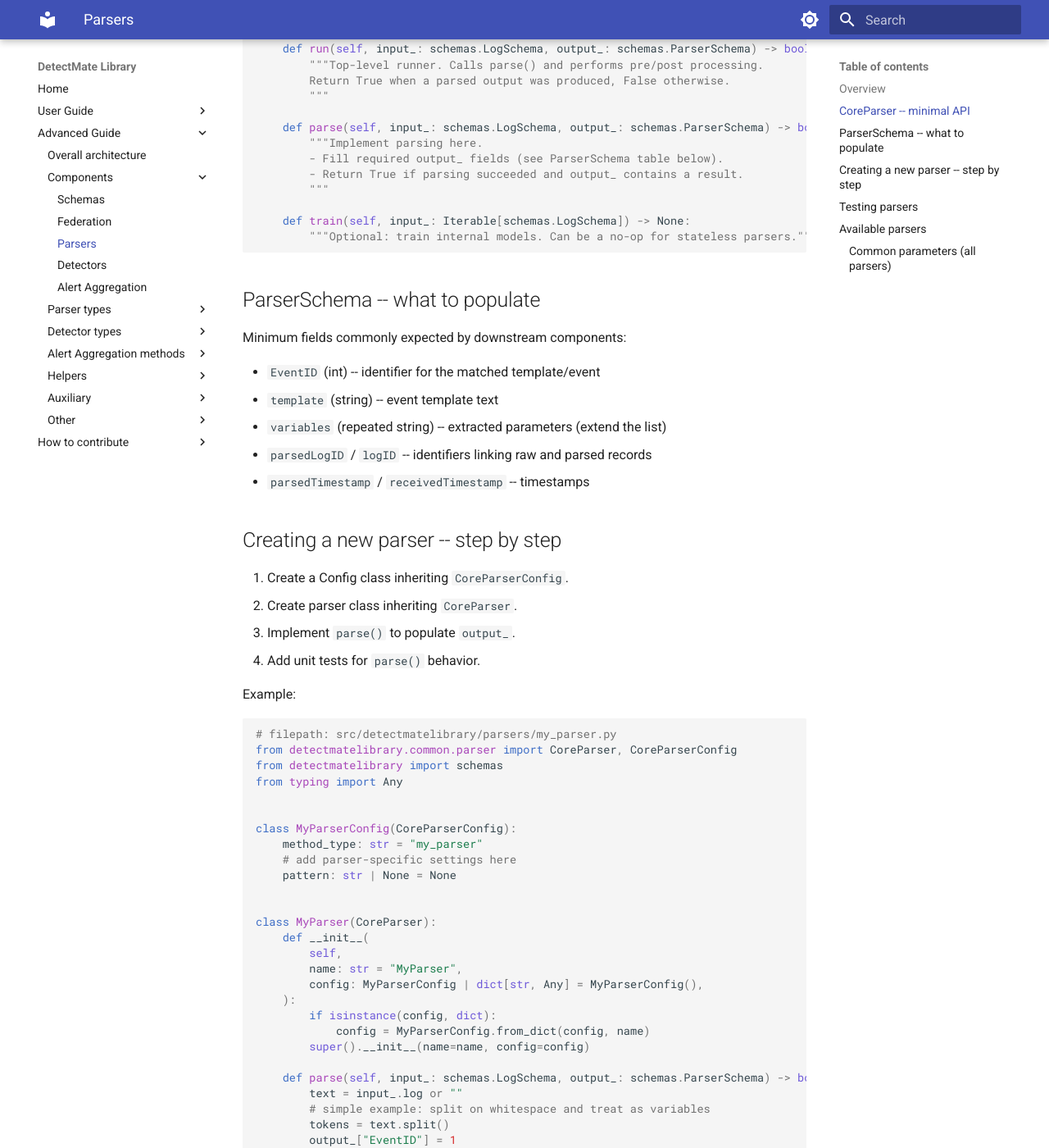
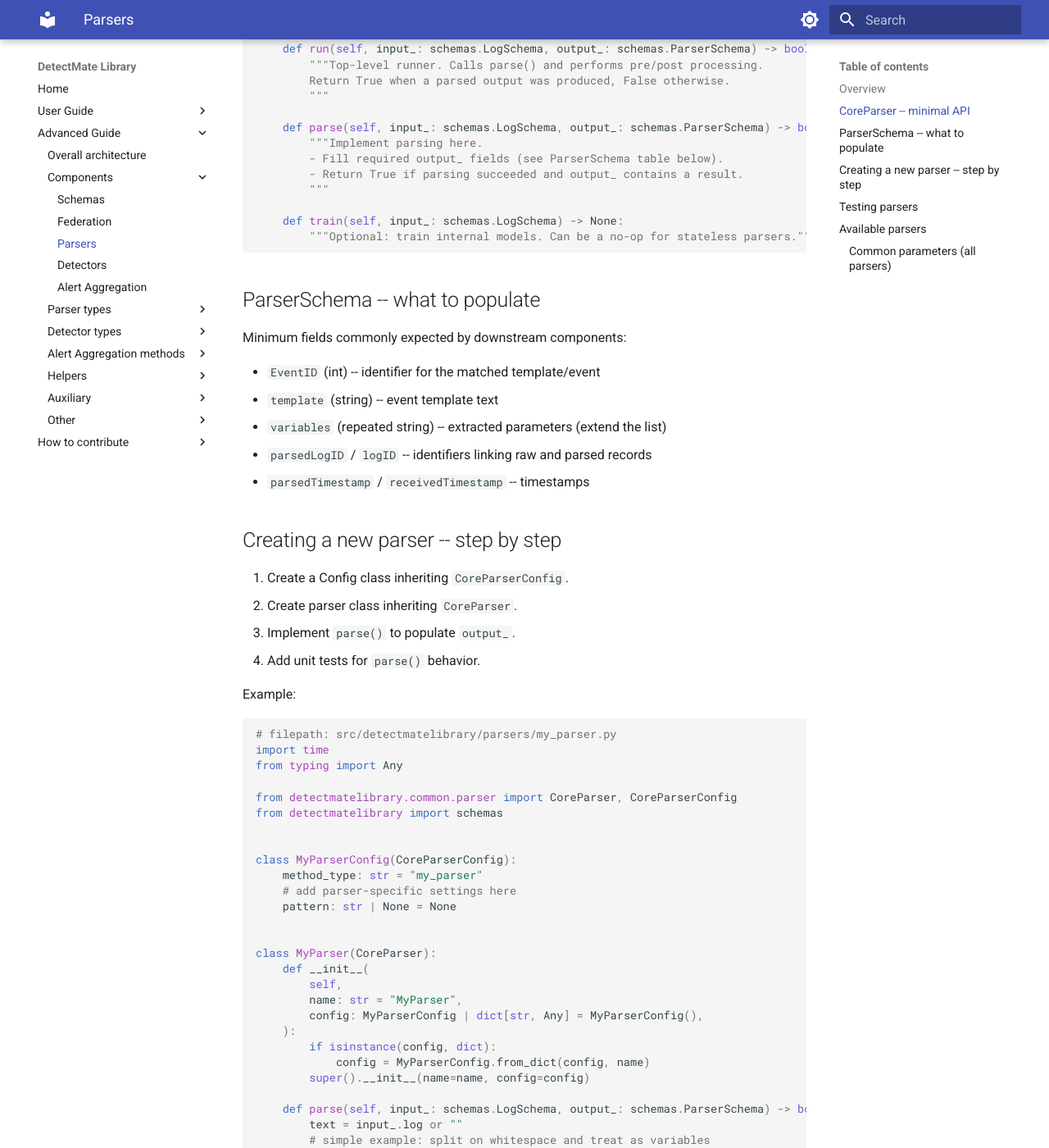
Before and after one commit to ait-detectmate/DetectMateLibrary, an MkDocs documentation site: the page built from docs/parsers.md, in a window 1280 px wide and 1400 px high, scrolled down 788 px. Shown: the whole window at 82% size. Built offline with MkDocs 1.6.1 and Material for MkDocs 9.7.7, drawn with Linux system fonts in a browser that asks for light colours.

Commit message:
parser schema and imports in example

````diff
--- a/docs/parsers.md
+++ b/docs/parsers.md
@@ -32,7 +32,7 @@
         - Return True if parsing succeeded and output_ contains a result.
         """
 
-    def train(self, input_: Iterable[schemas.LogSchema]) -> None:
+    def train(self, input_: schemas.LogSchema) -> None:
         """Optional: train internal models. Can be a no-op for stateless parsers."""
 ```
 
@@ -57,9 +57,11 @@
 
 ```python
 # filepath: src/detectmatelibrary/parsers/my_parser.py
+import time
+from typing import Any
+
 from detectmatelibrary.common.parser import CoreParser, CoreParserConfig
 from detectmatelibrary import schemas
-from typing import Any
 
 
 class MyParserConfig(CoreParserConfig):
````
